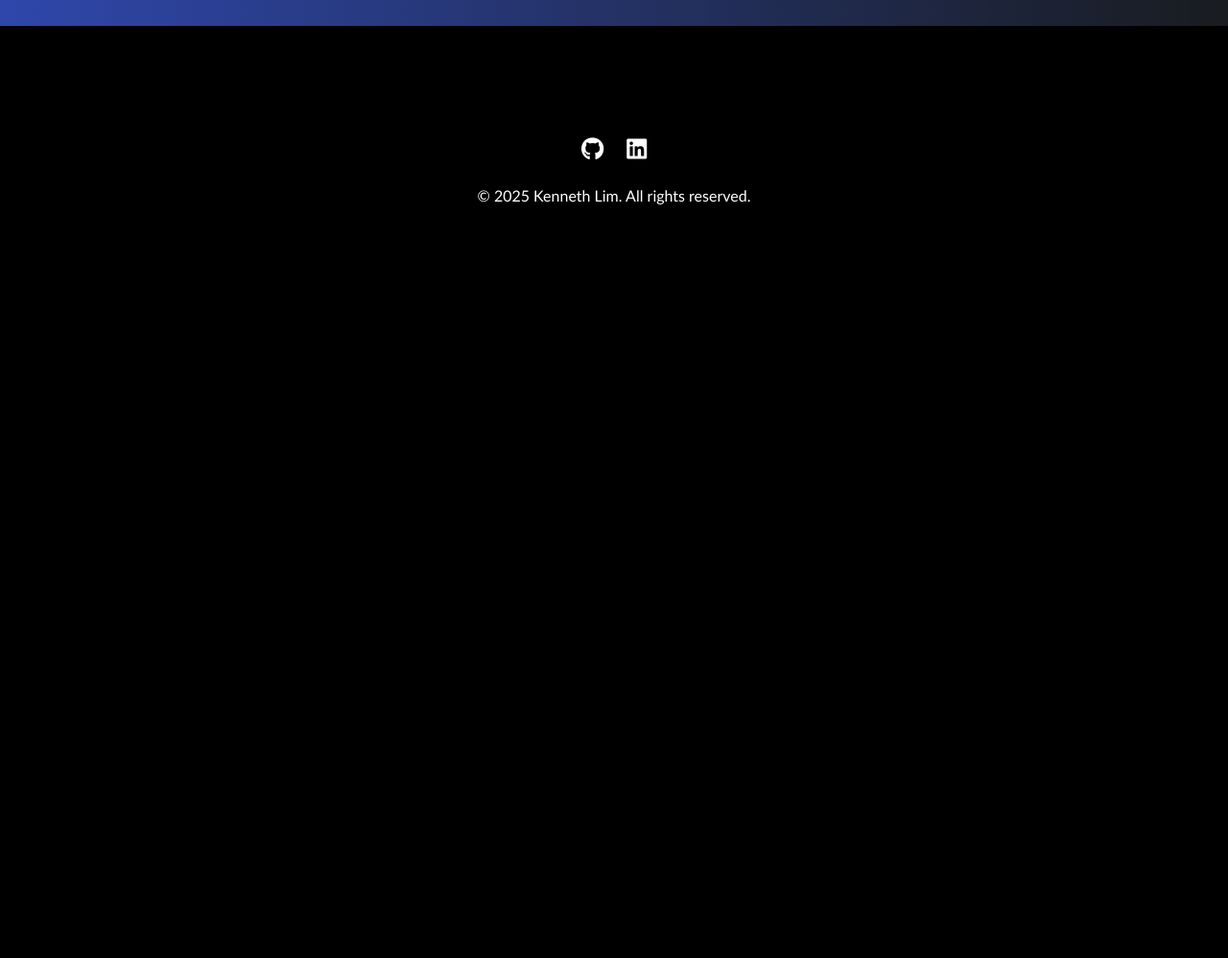
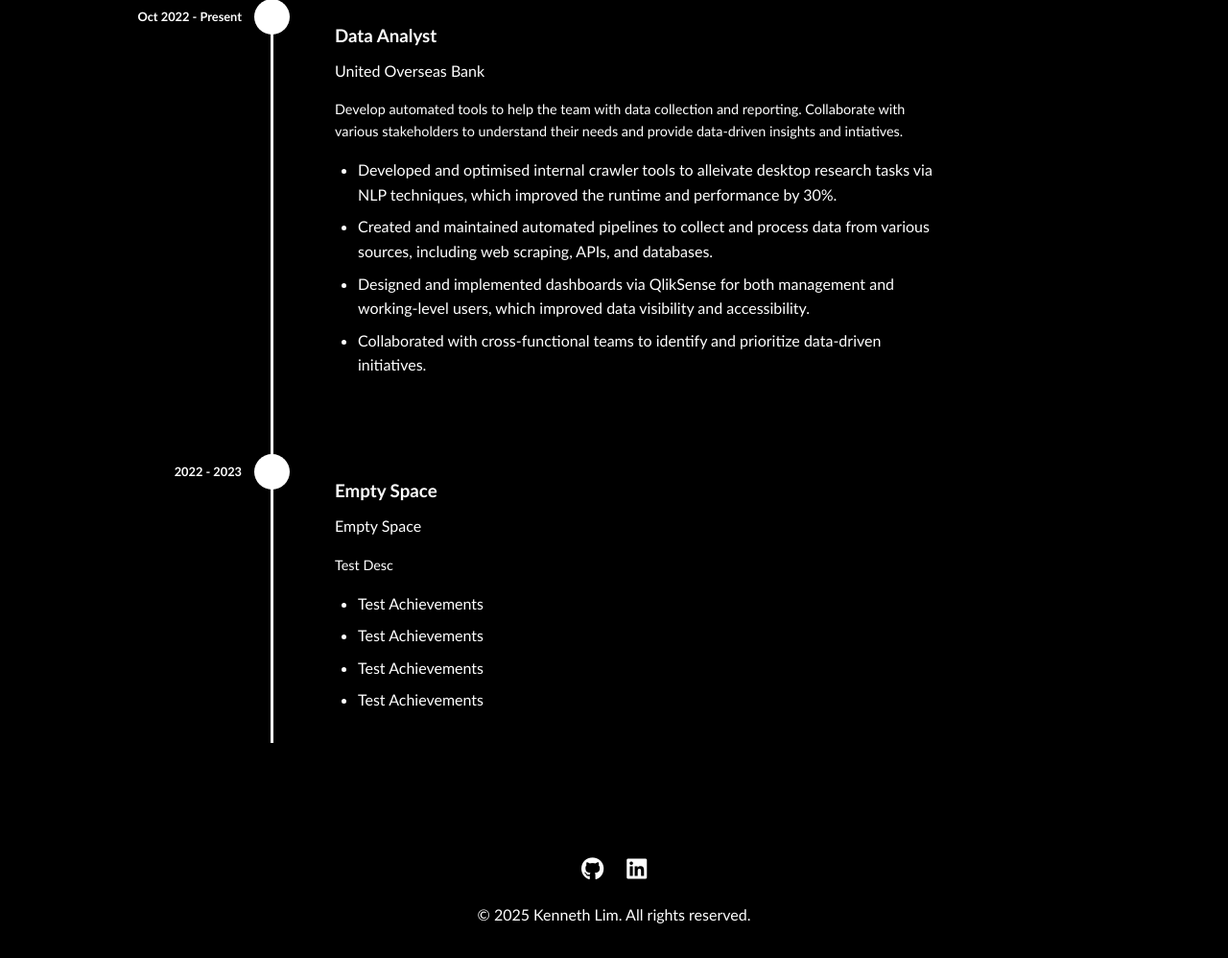
Before and after one commit to fateToLose/self_portfolio_webpage, a Flask app: page / in a window 1280 px wide. Shown: the part 626-1624 px from the top of the page at 96% size. Before the commit the page ends 839 px from the top, so only its background shows below. Run offline with Flask 3, Linux system fonts and the light colour scheme; grey boxes are pictures that could not be loaded.

Commit message:
added experience on landing page

```diff
--- /dev/null
+++ b/data/cv.json
@@ -0,0 +1,25 @@
+[
+    {
+        "title": "Data Analyst",
+        "company": "United Overseas Bank",
+        "location": "Singapore",
+        "start_date": "Oct 2022",
+        "end_date": "Present",
+        "description": "Develop automated tools to help the team with data collection and reporting. Collaborate with various stakeholders to understand their needs and provide data-driven insights and intiatives.",
+        "achievements": [
+            "Developed and optimised internal crawler tools to alleivate desktop research tasks via NLP techniques, which improved the runtime and performance by 30%.",
+            "Created and maintained automated pipelines to collect and process data from various sources, including web scraping, APIs, and databases.",
+            "Designed and implemented dashboards via QlikSense for both management and working-level users, which improved data visibility and accessibility.",
+            "Collaborated with cross-functional teams to identify and prioritize data-driven initiatives."
+        ]
+    },
+    {
+        "title": "Empty Space",
+        "company": "Empty Space",
+        "location": "Empty Space",
+        "start_date": "2022",
+        "end_date": "2023",
+        "description": "Test Desc",
+        "achievements": ["Test Achievements", "Test Achievements", "Test Achievements", "Test Achievements"]
+    }
+]
--- a/main.py
+++ b/main.py
@@ -15,7 +15,8 @@ def load_json_data(filename):
 @app.route("/")
 def home():
     profile = load_json_data("profile.json")
-    return render_template("landing_page.html", profile=profile, active_page="home")
+    cv = load_json_data("cv.json")
+    return render_template("landing_page.html", profile=profile, cv=cv, active_page="home")
 
 
 @app.route("/portfolio")
--- a/static/css/style.css
+++ b/static/css/style.css
@@ -1,6 +1,6 @@
 :root {
     --primary-color: #ffffff;
-    --secondary-color: #ffffff;
+    --secondary-color: #409cda;
     --accent-color: #e74c3c;
     --background-color: #000000;
     --light-color: #ffffff;
@@ -58,7 +58,7 @@ nav {
 .logo a {
     font-size: 1.5rem;
     font-weight: bold;
-    color: var(--secondary-color);
+    color: var(--primary-color);
 }
 .nav-links {
     display: flex;
@@ -67,7 +67,7 @@ nav {
 }
 
 .nav-links a {
-    color: var(--secondary-color);
+    color: var(--primary-color);
     font-weight: 500;
     transition: var(--transition);
     padding: 0.5rem;
@@ -96,7 +96,7 @@ main {
         url("../image/profile.jpg") center/cover no-repeat;
     color: white;
     text-align: center;
-    padding: 5rem 1rem;
+    padding: 1rem 1rem;
 }
 
 .hero-content {
@@ -175,3 +175,92 @@ footer {
     color: var(--primary-color);
     transform: translateY(-3px);
 }
+
+/* Timeline Sections */
+.timeline {
+    padding: 2rem 1rem;
+    background-color: var(--background-color);
+}
+
+.timeline:nth-child(even) {
+    background-color: var(--background-color);
+}
+
+.timeline-container {
+    max-width: 750px;
+    margin: 0 auto;
+    position: relative;
+}
+
+.timeline-container::before {
+    content: "";
+    position: absolute;
+    top: 0;
+    bottom: 0;
+    left: 0;
+    width: 3px;
+    background-color: var(--primary-color);
+    margin-left: 17px;
+}
+
+.timeline-item {
+    margin-bottom: 3rem;
+    position: relative;
+    padding-left: 60px;
+}
+
+.timeline-date {
+    position: absolute;
+    left: 0;
+    width: 37px;
+    height: 37px;
+    background-color: var(--primary-color);
+    border-radius: 50%;
+    display: flex;
+    justify-content: center;
+    align-items: center;
+    color: var(--light-color);
+    font-size: 0.8rem;
+}
+
+.timeline-date span {
+    position: absolute;
+    width: max-content;
+    right: 50px;
+    color: var(--text-color);
+    font-weight: 600;
+}
+
+.timeline-content {
+    background-color: var(--background-color);
+    padding: 1.5rem;
+    border-radius: 5px;
+    box-shadow: 0 3px 10px rgba(0, 0, 0, 0.1);
+}
+
+.timeline-content h3 {
+    color: var(--text-color);
+    margin-bottom: 0.5rem;
+}
+
+.timeline-content h4 {
+    color: var(--text-color);
+    margin-bottom: 1rem;
+    font-weight: 400;
+}
+
+.timeline-content p {
+    margin-bottom: 1rem;
+    font-size: 0.9rem;
+    color: var(--text-color);
+}
+
+.achievements {
+    margin-top: 1rem;
+    padding-left: 1.5rem;
+}
+
+.achievements li {
+    list-style-type: disc;
+    margin-bottom: 0.5rem;
+}
--- a/templates/landing_page.html
+++ b/templates/landing_page.html
@@ -9,4 +9,26 @@
     </div>
 </section>
 
+<section class="timeline">
+    <h2 class="section-title">Experience</h2>
+    <div class="timeline-container">
+        {% for job in cv %}
+        <div class="timeline-item">
+            <div class="timeline-date">
+                <span>{{job.start_date}} - {{job.end_date}}</span>
+            </div>
+            <div class="timeline-content">
+                <h3>{{job.title}}</h3>
+                <h4>{{job.company}}</h4>
+                <p>{{job.description}}</p>
+                <ul class="achievements">
+                    {% for achievement in job.achievements %}
+                    <li>{{achievement}}</li>
+                    {% endfor %}
+                </ul>
+            </div>
+        </div>
+        {% endfor %}
+    </div>
+</section>
 {% endblock %}
```
